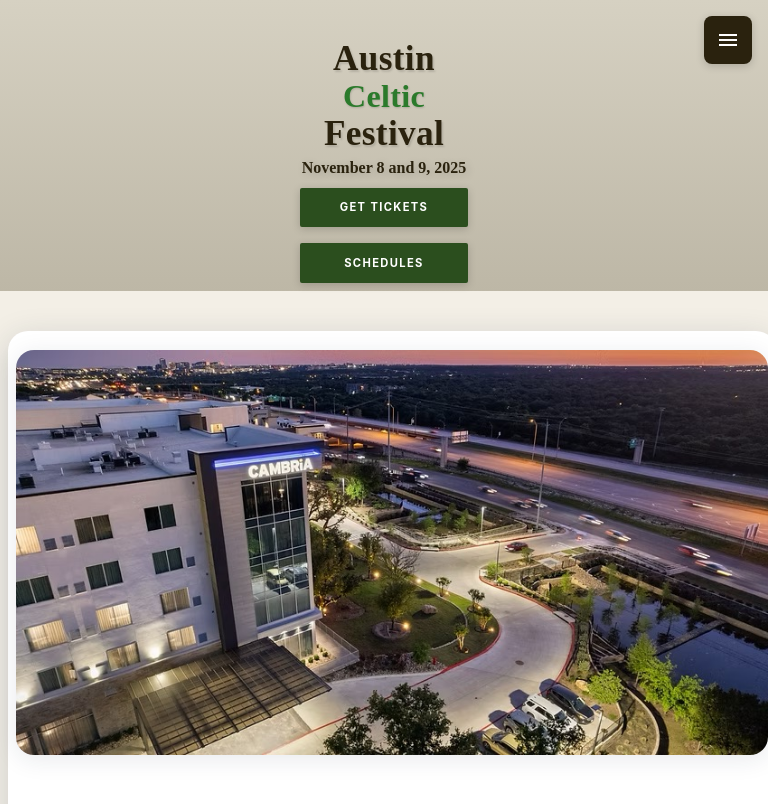
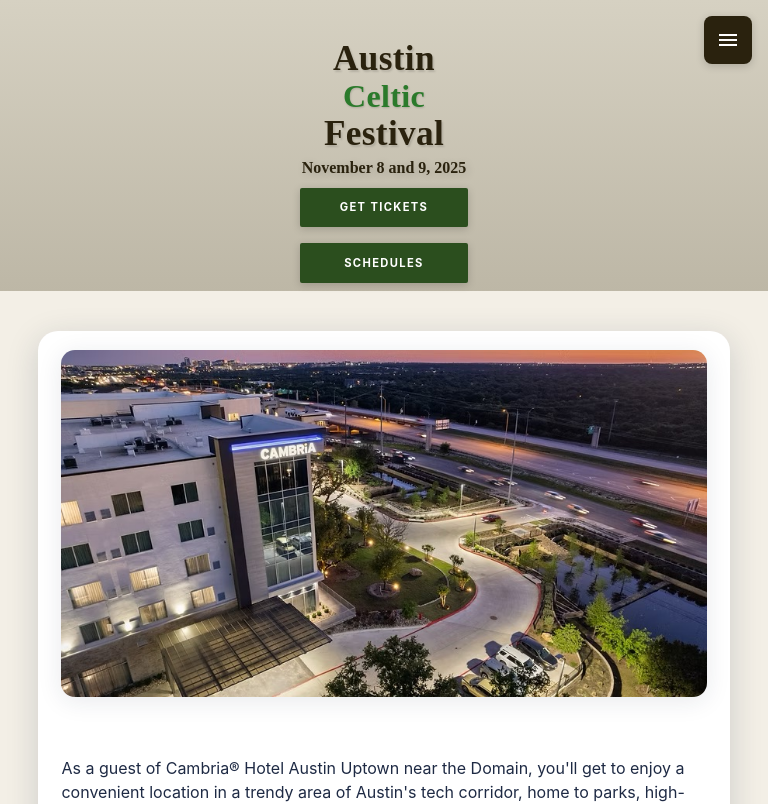
Before and after one commit to jdinnen/acf-angular, an Angular app: page /host-hotel in a window 768 px wide. Shown: the top 804 px of the page. Built offline with nearby package versions, Linux system fonts and the light colour scheme; a web font is replaced by a local one.

Commit message:
Fix hotel page on tablet

```diff
--- a/src/app/host-hotel/host-hotel.css
+++ b/src/app/host-hotel/host-hotel.css
@@ -108,3 +108,28 @@
     font-size: 1.08rem;
   }
 }
+/* Tablet fix: ensure grid and image fit, add horizontal padding, prevent overflow */
+@media (min-width: 601px) and (max-width: 1024px) {
+  .host-hotel-main {
+    padding-left: 5vw;
+    padding-right: 5vw;
+    max-width: 100vw;
+    box-sizing: border-box;
+    overflow-x: hidden;
+  }
+  .host-hotel-grid {
+    padding-left: 3vw;
+    padding-right: 3vw;
+    max-width: 100%;
+    box-sizing: border-box;
+    overflow-x: hidden;
+  }
+  .host-hotel-img {
+    max-width: 100%;
+    width: 100%;
+    height: auto;
+    border-radius: 14px;
+    object-fit: cover;
+    box-sizing: border-box;
+  }
+}
```
